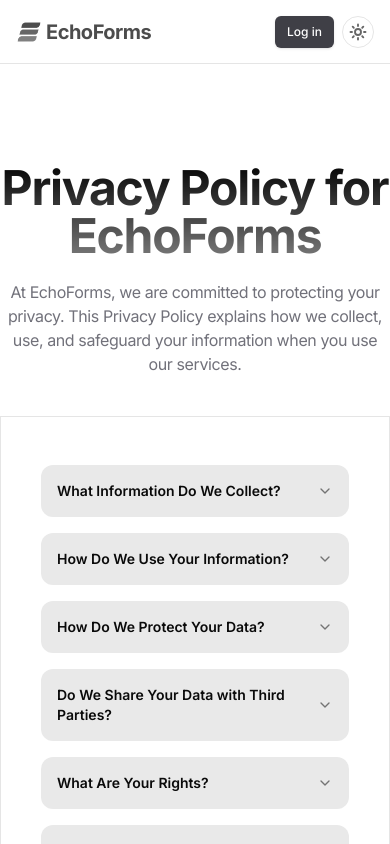
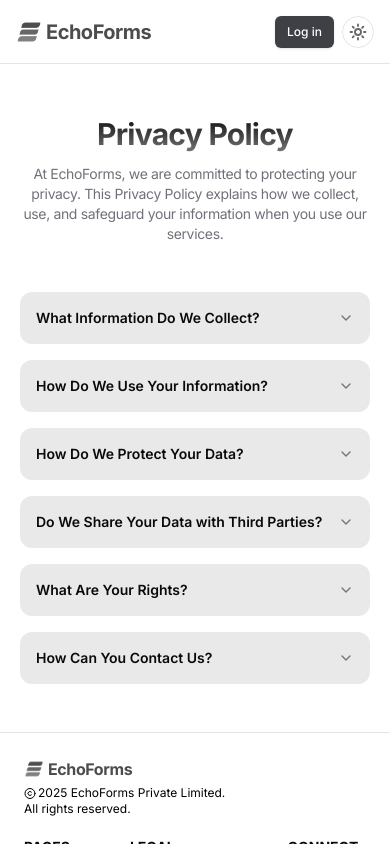
Before and after one commit to 10xshivam/EchoForms, a Next.js app: page /privacy-policy in a window 390 px wide. Shown: the top 844 px of the page. Built offline with nearby package versions, Linux system fonts and the light colour scheme; no server answers.

Commit message:
Enhance PrivacyPolicy and TermsAndConditions components for improved mobile responsiveness; adjust layout, padding, and text styling for better usability on smaller screens. Update Hero component link to redirect to dashboard instead of sign-up. Add pulse animation to Tailwind configuration.

```diff
--- a/src/app/privacy-policy/page.tsx
+++ b/src/app/privacy-policy/page.tsx
@@ -11,19 +11,19 @@ import Footer from "@/components/Footer";
 
 export default function PrivacyPolicy() {
   return (
-    <div className="relative w-full min-h-screen flex flex-col items-center pt-40">
+    <div className="relative w-full min-h-screen flex flex-col items-center pt-40  max-md:pt-28 max-md:pb-0">
       <Navbar />
-      <div className="w-full justify-center items-center mb-10 flex flex-col">
-        <h3 className="text-5xl text-center font-bold tracking-tight bg-gradient-to-b from-black to-black/50  dark:from-white dark:to-white/50 bg-clip-text text-transparent py-1">
-          Privacy Policy for EchoForms
+      <div className="w-full justify-center items-center mb-10 flex flex-col max-md:px-5">
+        <h3 className="text-5xl text-center font-bold tracking-tight bg-gradient-to-b from-black to-black/50  dark:from-white dark:to-white/50 bg-clip-text text-transparent py-1 max-md:text-3xl">
+          Privacy Policy
         </h3>
-        <p className="text-zinc-500 text-base text-center mt-4 tracking-tight max-w-2xl">
+        <p className="text-zinc-500 text-base text-center mt-4 tracking-tight max-w-2xl max-md:text-sm max-md:mt-2">
           At EchoForms, we are committed to protecting your privacy. This
           Privacy Policy explains how we collect, use, and safeguard your
           information when you use our services.
         </p>
       </div>
-      <div className="border w-full max-w-[800px] p-10 flex-col gap-8 flex mb-28">
+      <div className="border w-full max-w-[800px] p-10 flex-col gap-8 flex mb-28 max-md:p-0 max-md:border-none max-md:mb-10 max-md:px-5">
         <Accordion type="single" collapsible className="w-full">
           <AccordionItem value="item-1">
             <AccordionTrigger className="text-base font-semibold">
--- a/src/app/terms&conditions/page.tsx
+++ b/src/app/terms&conditions/page.tsx
@@ -5,22 +5,22 @@ import { termsAndConditionsData } from "@/lib/data";
 
 export default function TermsAndConditions() {
   return (
-    <div className="relative w-full min-h-screen flex flex-col items-center pt-40">
+    <div className="relative w-full min-h-screen flex flex-col items-center pt-40  max-md:pt-28 max-md:pb-0">
       <Navbar />
-      <div className="w-full justify-center items-center mb-10 flex flex-col">
-        <h3 className="text-5xl text-center font-bold tracking-tight bg-gradient-to-b from-black to-black/50 dark:from-white dark:to-white/50 bg-clip-text text-transparent py-1">
+      <div className="w-full justify-center items-center mb-10 flex flex-col max-md:px-5">
+        <h3 className="text-5xl text-center font-bold tracking-tight bg-gradient-to-b from-black to-black/50 dark:from-white dark:to-white/50 bg-clip-text text-transparent py-1 max-md:text-3xl">
           Terms and Conditions
         </h3>
         <p className="text-zinc-500 text-base text-center mt-3 tracking-tight max-w-2xl">
           Please read these Terms and Conditions carefully before using EchoForms.
         </p>
       </div>
-      <div className="border w-full max-w-[800px] p-10 flex-col gap-8 flex mb-28">
+      <div className="border w-full max-w-[800px] p-10 flex-col gap-8 flex mb-28 max-md:border-none max-md:mb-5">
         {termsAndConditionsData.map((section, index) => (
           <div key={index} className="mb-8">
-            <h4 className="text-xl font-semibold mb-2">{section.title}</h4>
+            <h4 className="text-xl font-semibold mb-2 max-md:text-center">{section.title}</h4>
             <div
-              className="text-zinc-700 dark:text-zinc-300 text-sm leading-relaxed"
+              className="text-zinc-700 dark:text-zinc-300 text-sm leading-relaxed max-md:text-center"
               dangerouslySetInnerHTML={{ __html: section.content }}
             />
           </div>
--- a/src/components/Home/Hero.tsx
+++ b/src/components/Home/Hero.tsx
@@ -25,7 +25,7 @@ export default function Hero() {
         need, and EchoForms will create it in seconds.
       </p>
       <div className="flex gap-4 max-md:mt-1.5">
-        <Link href={"/sign-up"}>
+        <Link href={"/dashboard"}>
           <button className="group bg-zinc-800 hover:bg-zinc-900 text-white h-11 rounded-lg text-md px-5 font-medium max-md:h-9 max-md:px-3 max-md:text-sm">
             Try it now !
             <ArrowUpRight
--- a/tailwind.config.ts
+++ b/tailwind.config.ts
@@ -98,13 +98,22 @@ export default {
   				to: {
   					height: '0'
   				}
+  			},
+  			pulse: {
+  				'0%, 100%': {
+  					boxShadow: '0 0 0 0 var(--pulse-color)'
+  				},
+  				'50%': {
+  					boxShadow: '0 0 0 8px var(--pulse-color)'
+  				}
   			}
   		},
   		animation: {
   			marquee: 'marquee var(--duration) infinite linear',
   			'marquee-vertical': 'marquee-vertical var(--duration) linear infinite',
   			'accordion-down': 'accordion-down 0.2s ease-out',
-  			'accordion-up': 'accordion-up 0.2s ease-out'
+  			'accordion-up': 'accordion-up 0.2s ease-out',
+  			pulse: 'pulse var(--duration) ease-out infinite'
   		}
   	}
   },
```
